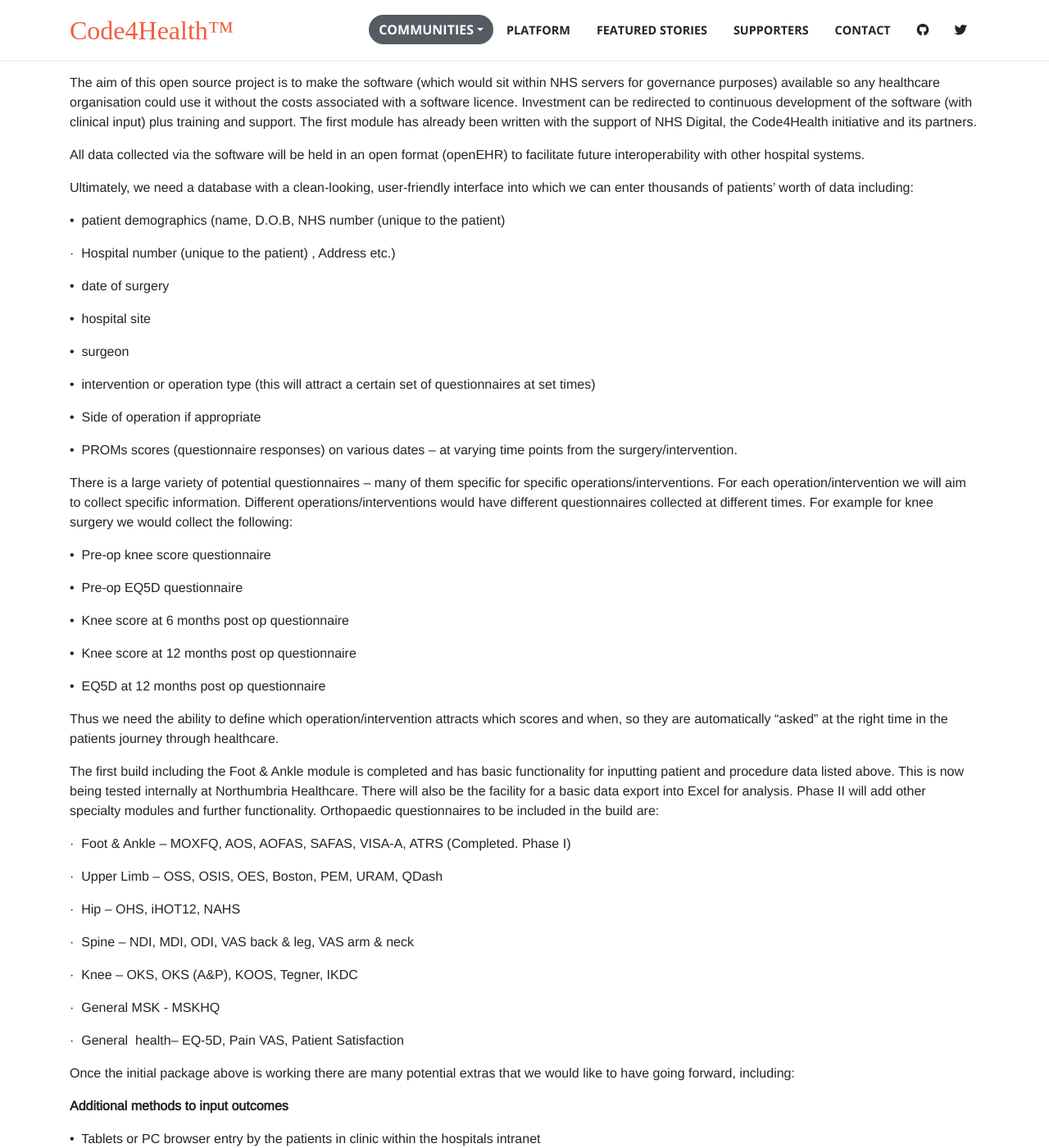
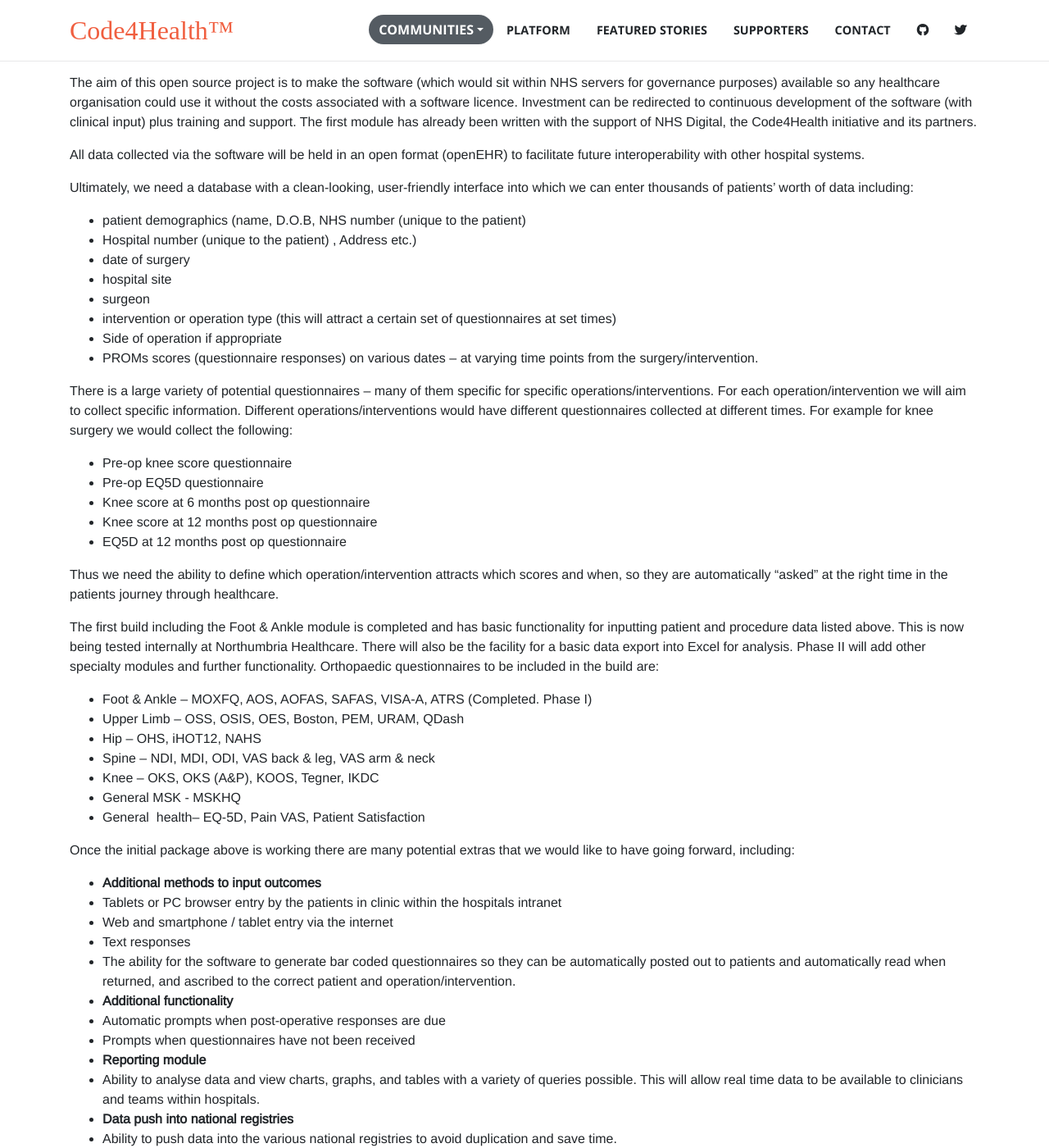
Before and after one commit to robdyke/code4health.org, a Jekyll site: the page built from _pages/PROMS.md, in a window 1280 px wide and 1400 px high, scrolled down 564 px. Shown: the whole window at 82% size. Built offline with Jekyll 4.4.1, drawn with Linux system fonts in a browser that asks for light colours; nearby versions of some CDN libraries; some web fonts are replaced; some of the changed text lies outside the part shown.

Commit message:
Minor Updates

```diff
--- a/_pages/PROMS.md
+++ b/_pages/PROMS.md
@@ -12,98 +12,63 @@ title:  "Patient Reported Outcome Measures - PROMs (HealthTRaK)"
 </section>
 
 <section id="PROMs" style="padding-top:50px">
-      <div class="container">
-        <div class="row">
-          <div class="col-lg-12">
-<p>Operations on patients always have an impact, hopefully for the better, sometimes for the worse. There is variability in outcomes, which can depend on patient factors but can also depend upon the surgical teams that perform the surgery. &nbsp;So that any variability in outcomes in patient groups can be studied and improvements in care made, ‘Outcome Measures’ are collected.&nbsp; These are often patient completed questionnaires to formally score patients pain and function before and after surgery. Patient Reported Outcome Measures are known as PROMs.<br>
-</p>
-
-<p>Some trusts now routinely collect questionnaires to compare patients’ pre-operative and post-operative scores to inform clinical practice and drive improvement. The questionnaires are normally specific to the operation that has been performed (e.g. knee replacement scores, or hernia scores) and most operations will also have a more general health status score applied as well (known as EQ-5D). EQ-5D can be applied across all aspects of healthcare and is a good way to work out how much impact an operation may have on health compared to say treatment for diabetes. This helps healthcare providers direct money to the interventions that have the most patient benefit.</p>
-
-<p>Trusts currently collect the data in paper format which is then converted into an electronic format for storage and analysis purposes (usually via manual input). There are commercial options available but these routinely cost each NHS trust around £50,000 PA and given the financial crisis in the NHS these budgets are being cut.</p>
-
-<p>The aim of this open source project is to make the software (which would sit within NHS servers for governance purposes) available so any healthcare organisation could use it without the costs associated with a software licence. Investment can be redirected to continuous development of the software (with clinical input) plus training and support. The first module has already been written with the support of NHS Digital, the Code4Health initiative and its partners.</p>
-
-<p>All data collected via the software will be held in an open format (openEHR) to facilitate future interoperability with other hospital systems.</p>
-
-<p>Ultimately, we need a database with a clean-looking, user-friendly interface into which we can enter thousands of patients’ worth of data including:</p>
-
-<p>•&nbsp; patient demographics (name, D.O.B, NHS number (unique to the patient)</p>
-
-<p>·<span>&nbsp; </span>Hospital number (unique to the patient) , Address etc.)</p>
-
-<p>•&nbsp; date of surgery</p>
-
-<p>•&nbsp; hospital site</p>
-
-<p>•&nbsp; surgeon</p>
-
-<p>•&nbsp; intervention or operation type (this will attract a certain set of questionnaires at set times)</p>
-
-<p>•&nbsp; Side of operation if appropriate</p>
-
-<p>•&nbsp; PROMs scores (questionnaire responses) on various dates – at varying time points from the surgery/intervention. </p>
-
-<p>There is a large variety of potential questionnaires – many of them specific for specific operations/interventions. For each operation/intervention we will aim to collect specific information. Different operations/interventions would have different questionnaires collected at different times. For example for knee surgery we would collect the following:</p>
-
-<p>•&nbsp; Pre-op knee score questionnaire</p>
-
-<p>•&nbsp; Pre-op EQ5D questionnaire</p>
-
-<p>•&nbsp; Knee score at 6 months post op questionnaire</p>
-
-<p>•&nbsp; Knee score at 12 months post op questionnaire</p>
-
-<p>•&nbsp; EQ5D at 12 months post op questionnaire</p>
-
-<p>Thus we need the ability to define which operation/intervention attracts which scores and when, so they are automatically “asked” at the right time in the patients journey through healthcare.</p>
-
-<p>The first build including the Foot &amp; Ankle module is completed and has basic functionality for inputting patient and procedure data listed above. This is now being tested internally at Northumbria Healthcare. There will also be the facility for a basic data export into Excel for analysis. Phase II will add other specialty modules and further functionality. Orthopaedic questionnaires to be included in the build are:</p>
-
-<p>·<span>&nbsp; </span>Foot &amp; Ankle – MOXFQ, AOS, AOFAS, SAFAS, VISA-A, ATRS (Completed. Phase I)</p>
-
-<p>·<span>&nbsp; </span>Upper Limb – OSS, OSIS, OES, Boston, PEM, URAM, QDash </p>
-
-<p>·<span>&nbsp; </span>Hip – OHS, iHOT12, NAHS</p>
-
-<p>·<span>&nbsp; </span>Spine – NDI, MDI, ODI, VAS back &amp; leg, VAS arm &amp; neck</p>
-
-<p>·<span>&nbsp; </span>Knee – OKS, OKS (A&amp;P), KOOS, Tegner, IKDC</p>
-
-<p>·<span>&nbsp; </span>General MSK - MSKHQ</p>
-
-<p>·<span>&nbsp; </span>General &nbsp;health– EQ-5D, Pain VAS, Patient Satisfaction </p>
-
-<p>Once the initial package above is working there are many potential extras that we would like to have going forward, including:</p>
-
-<p><b>Additional methods to input outcomes</b></p>
-
-<p>•&nbsp; Tablets or PC browser entry by the patients in clinic within the hospitals intranet</p>
-
-<p>•&nbsp; Web and smartphone / tablet entry via the internet</p>
-
-<p>•&nbsp; Text responses</p>
-
-<p>•&nbsp; The ability for the software to generate bar coded questionnaires so they can be automatically posted out to patients and automatically read when returned, and ascribed to the correct patient and operation/intervention.</p>
-
-<p><b>Additional functionality</b></p>
-
-<p>•&nbsp; Automatic prompts when post-operative responses are due</p>
-
-<p>•&nbsp; Prompts when questionnaires have not been received</p>
-
-<p><b>Reporting module</b></p>
-
-<p>Ability to analyse data and view charts, graphs, and tables with a variety of queries possible. This will allow real time data to be available to clinicians and teams within hospitals.</p>
-
-<p><b>Data push into national registries</b></p>
-
-<p>Ability to push data into the various national registries to avoid duplication and save time.</p>
-
-<p>Contact <a href="mailto:angela.kingman@northumbria-healthcare.nhs.uk">Angela Kingman</a></p>
-<p>Twitter <a href="https://twitter.com/outcomes_proms"></p>
-<br>
-</div>
-	  </div>
-	  </div>
-    </section>
+    <div class="container">
+      <div class="row">
+        <div class="col-lg-12">
+              <p>Operations on patients always have an impact, hopefully for the better, sometimes for the worse. There is variability in outcomes, which can depend on patient factors but can also depend upon the surgical teams that perform the surgery. So that any variability in outcomes in patient groups can be studied and improvements in care made, ‘Outcome Measures’ are collected. These are often patient completed questionnaires to formally score patients pain and function before and after surgery. Patient Reported Outcome Measures are known as PROMs.</p>
+              <p>Some trusts now routinely collect questionnaires to compare patients’ pre-operative and post-operative scores to inform clinical practice and drive improvement. The questionnaires are normally specific to the operation that has been performed (e.g. knee replacement scores, or hernia scores) and most operations will also have a more general health status score applied as well (known as EQ-5D). EQ-5D can be applied across all aspects of healthcare and is a good way to work out how much impact an operation may have on health compared to say treatment for diabetes. This helps healthcare providers direct money to the interventions that have the most patient benefit.</p>
+              <p>Trusts currently collect the data in paper format which is then converted into an electronic format for storage and analysis purposes (usually via manual input). There are commercial options available but these routinely cost each NHS trust around £50,000 PA and given the financial crisis in the NHS these budgets are being cut.</p>
+              <p>The aim of this open source project is to make the software (which would sit within NHS servers for governance purposes) available so any healthcare organisation could use it without the costs associated with a software licence. Investment can be redirected to continuous development of the software (with clinical input) plus training and support. The first module has already been written with the support of NHS Digital, the Code4Health initiative and its partners.</p>
+              <p>All data collected via the software will be held in an open format (openEHR) to facilitate future interoperability with other hospital systems.</p>
+              <p>Ultimately, we need a database with a clean-looking, user-friendly interface into which we can enter thousands of patients’ worth of data including:</p>
+              <ul>
+                <li>patient demographics (name, D.O.B, NHS number (unique to the patient)</li>
+                <li>Hospital number (unique to the patient) , Address etc.)</li>
+                <li>date of surgery</li>
+                <li>hospital site</li>
+                <li>surgeon</li>
+                <li>intervention or operation type (this will attract a certain set of questionnaires at set times)</li>
+                <li>Side of operation if appropriate</li>
+                <li>PROMs scores (questionnaire responses) on various dates – at varying time points from the surgery/intervention.</li>
+              </ul>
+              <p>There is a large variety of potential questionnaires – many of them specific for specific operations/interventions. For each operation/intervention we will aim to collect specific information. Different operations/interventions would have different questionnaires collected at different times. For example for knee surgery we would collect the following:</p>
+              <ul>
+                <li>Pre-op knee score questionnaire</li>
+                <li>Pre-op EQ5D questionnaire</li>
+                <li>Knee score at 6 months post op questionnaire</li>
+                <li>Knee score at 12 months post op questionnaire</li>
+                <li>EQ5D at 12 months post op questionnaire</li>
+              </ul>
+              <p>Thus we need the ability to define which operation/intervention attracts which scores and when, so they are automatically “asked” at the right time in the patients journey through healthcare.</p>
+              <p>The first build including the Foot &amp; Ankle module is completed and has basic functionality for inputting patient and procedure data listed above. This is now being tested internally at Northumbria Healthcare. There will also be the facility for a basic data export into Excel for analysis. Phase II will add other specialty modules and further functionality. Orthopaedic questionnaires to be included in the build are:</p>
+              <ul>
+                <li>Foot &amp; Ankle – MOXFQ, AOS, AOFAS, SAFAS, VISA-A, ATRS (Completed. Phase I)</li>
+                <li>Upper Limb – OSS, OSIS, OES, Boston, PEM, URAM, QDash</li>
+                <li>Hip – OHS, iHOT12, NAHS</li>
+                <li>Spine – NDI, MDI, ODI, VAS back &amp; leg, VAS arm &amp; neck</li>
+                <li>Knee – OKS, OKS (A&amp;P), KOOS, Tegner, IKDC</li>
+                <li>General MSK - MSKHQ</li>
+                <li>General &nbsp;health– EQ-5D, Pain VAS, Patient Satisfaction</li>
+              </ul>
+              <p>Once the initial package above is working there are many potential extras that we would like to have going forward, including:</p>
+              <ul>
+                <li><b>Additional methods to input outcomes</b></li>
+                <li>Tablets or PC browser entry by the patients in clinic within the hospitals intranet</li>
+                <li>Web and smartphone / tablet entry via the internet</li>
+                <li>Text responses</li>
+                <li>The ability for the software to generate bar coded questionnaires so they can be automatically posted out to patients and automatically read when returned, and ascribed to the correct patient and operation/intervention.</li>
+                <li><b>Additional functionality</b></li>
+                <li>Automatic prompts when post-operative responses are due</li>
+                <li>Prompts when questionnaires have not been received</li>
+                <li><b>Reporting module</b></li>
+                <li>Ability to analyse data and view charts, graphs, and tables with a variety of queries possible. This will allow real time data to be available to clinicians and teams within hospitals.</li>
+                <li><b>Data push into national registries</b></li>
+                <li>Ability to push data into the various national registries to avoid duplication and save time.</li>
+              </ul>
+              <p>Contact <a href="mailto:angela.kingman@northumbria-healthcare.nhs.uk">Angela Kingman</a></p>
+              <p>Twitter <a href="https://twitter.com/outcomes_proms"></p>
+              <br>
+          </div>
+      </div>
+  </div>
+</section>
```
